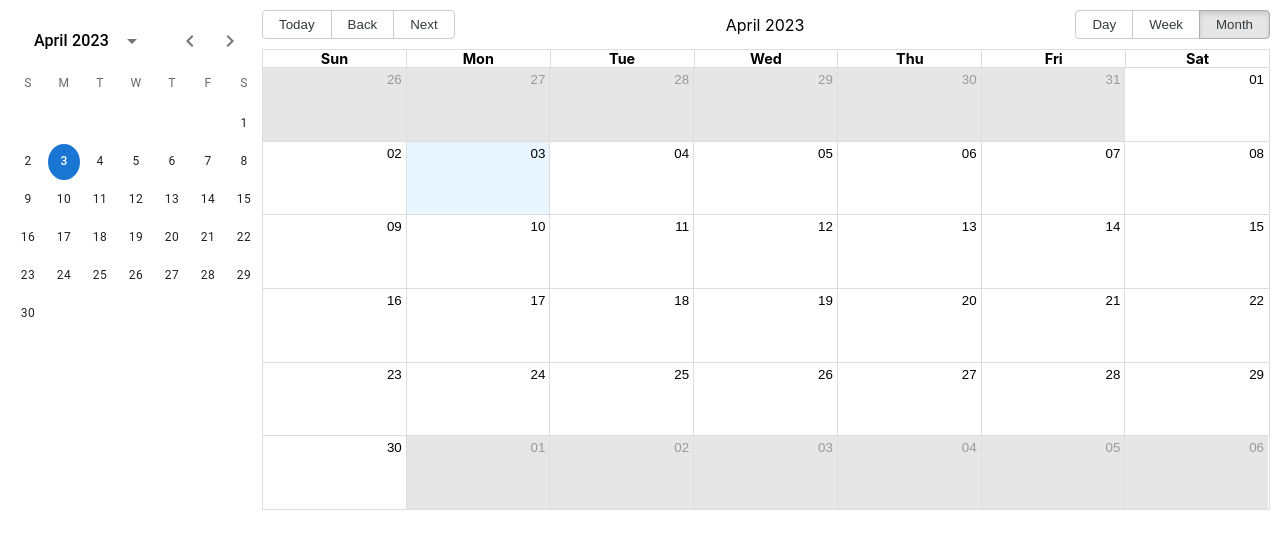
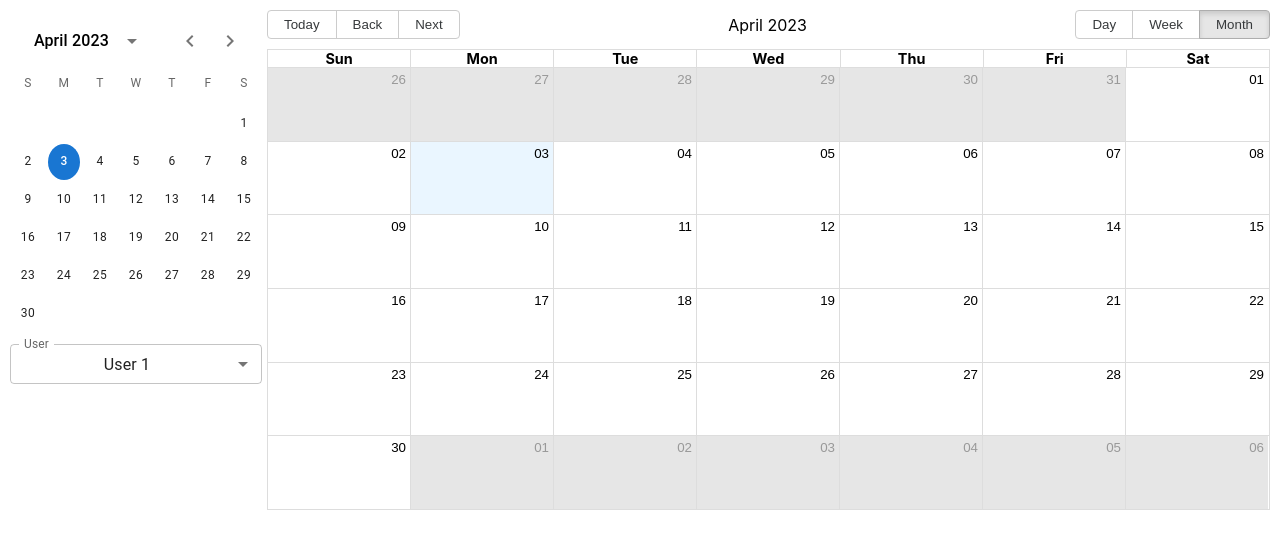
Before and after one commit to AbhinavS96/calendar, a React (Create React App) app: page / in a window 1280 px wide. Shown: the top 548 px of the page. Built offline with nearby package versions, Linux system fonts and the light colour scheme; no server answers.

Commit message:
hard coded user select

```diff
--- a/src/App.css
+++ b/src/App.css
@@ -7,6 +7,7 @@
 
 .small-container {
   width: 20%;
+  padding-right: 5px;
 }
 
 .big-container {
--- a/src/App.tsx
+++ b/src/App.tsx
@@ -6,6 +6,7 @@ import BigCalendar from "./Components/BigCalendar";
 import SmallCalendar from "./Components/SmallCalendar";
 import { LocalizationProvider } from "@mui/x-date-pickers/LocalizationProvider";
 import { AdapterDayjs } from "@mui/x-date-pickers/AdapterDayjs";
+import UserSelect from "./Components/UserSelect";
 
 /**
  * The base component. Keeps the selected date state and calendar view state
@@ -25,7 +26,12 @@ function App() {
       <main>
         <div className="App">
           <LocalizationProvider dateAdapter={AdapterDayjs}>
-            <SmallCalendar setView={setView} />
+            <div className="small-container">
+              <div className="small-wrapper">
+                <SmallCalendar setView={setView} />
+                <UserSelect />
+              </div>
+            </div>
             <BigCalendar view={view} setView={setView} />
           </LocalizationProvider>
         </div>
--- a/src/Components/EventForm.tsx
+++ b/src/Components/EventForm.tsx
@@ -27,7 +27,6 @@ const EventForm: React.FC<{
     let payload: payloadType = {
       title: formData.title,
       eventType: formData.eventType,
-      calendarId: 0,
       description: formData.description,
       start: formData.fromDate,
       end: formData.toDate,
@@ -46,16 +45,16 @@ const EventForm: React.FC<{
         },
         body: JSON.stringify(formData),
       });
-      const result = await response.json();
-      if (result["status"] === "success") {
-        if (payload.id) {
+      if (response.status == 200) {
+        const result = await response.json();
+        if (result.id) {
           setEvents(
             events.map((event: payloadType) =>
-              event.id === payload.id ? payload : event
+              event.id === result.id ? result : event
             )
           );
         } else {
-          setEvents([...events, payload]);
+          setEvents([...events, result]);
         }
         closeHandler();
       } else {
--- a/src/Components/SmallCalendar.tsx
+++ b/src/Components/SmallCalendar.tsx
@@ -14,8 +14,6 @@ const SmallCalendar: React.FC<{ setView: (view: View) => void }> = ({
 }) => {
   const { selectedDate, setSelectedDate } = useContext(dateContext);
   return (
-    <div className="small-container">
-      <div className="small-wrapper">
     <DateCalendar
       value={dayjs(selectedDate)}
       onChange={(date) => {
@@ -26,8 +24,6 @@ const SmallCalendar: React.FC<{ setView: (view: View) => void }> = ({
       }}
       sx={{ padding: 0, margin: 0, width: 1 }}
     />
-      </div>
-    </div>
   );
 };
 
--- /dev/null
+++ b/src/Components/UserSelect.tsx
@@ -0,0 +1,32 @@
+import Box from "@mui/material/Box";
+import InputLabel from "@mui/material/InputLabel";
+import MenuItem from "@mui/material/MenuItem";
+import FormControl from "@mui/material/FormControl";
+import Select, { SelectChangeEvent } from "@mui/material/Select";
+import React, { useState } from "react";
+
+export default function UserSelect() {
+  const [user, setUser] = useState("user1");
+
+  const onChangeHandler = (event: SelectChangeEvent) => {
+    setUser(event.target.value as string);
+  };
+
+  return (
+    <Box sx={{ minWidth: 120 }}>
+      <FormControl fullWidth size="small">
+        <InputLabel id="user-select-label">User</InputLabel>
+        <Select
+          id="user-select"
+          value={user}
+          label="User"
+          onChange={onChangeHandler}
+        >
+          <MenuItem value={"user1"}>User 1</MenuItem>
+          <MenuItem value={"user2"}>User 2</MenuItem>
+          <MenuItem value={"user3"}>User 3</MenuItem>
+        </Select>
+      </FormControl>
+    </Box>
+  );
+}
```
Lines whose indentation alone changed are shown as unchanged.
